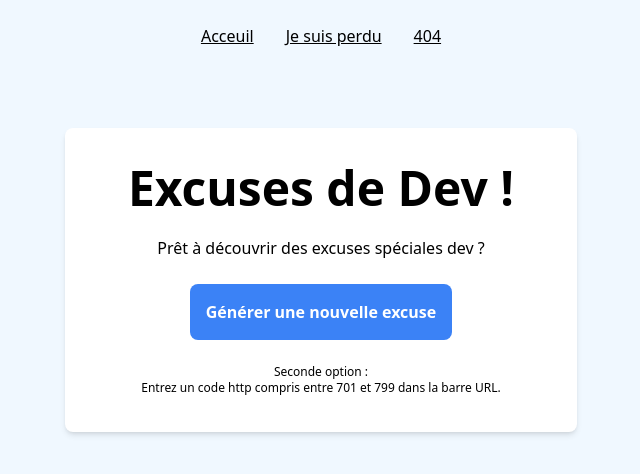
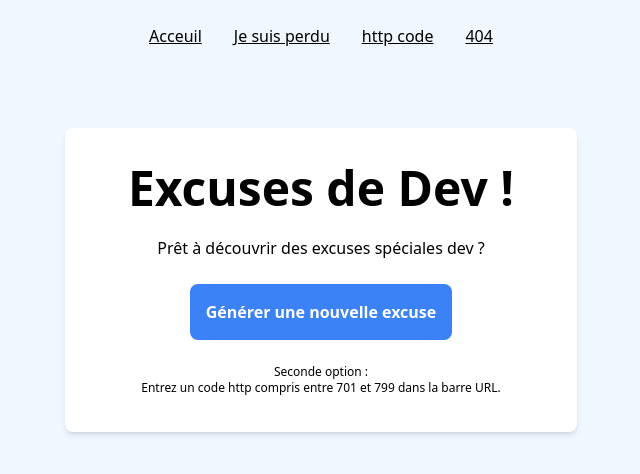
Before and after one commit to Caro-L-dev/dev-desappointe, a React (Vite) app: page / in a window 1280 px wide. Before the commit this address had no page. Shown: the top 474 px of the page, without its empty margins (319-959 px from the left). Built offline with nearby package versions, Linux system fonts and the light colour scheme.

Commit message:
chore: http page

```diff
--- a/src/routes/root.tsx
+++ b/src/routes/root.tsx
@@ -12,6 +12,9 @@ export default function Root() {
           <Link to={`/lost`}>Je suis perdu</Link>
         </li>
         <li className="mx-4">
+          <Link to={`/:code`}>http code</Link>
+        </li>
+        <li className="mx-4">
           <Link to={`*`}>404</Link>
         </li>
       </ul>
```
